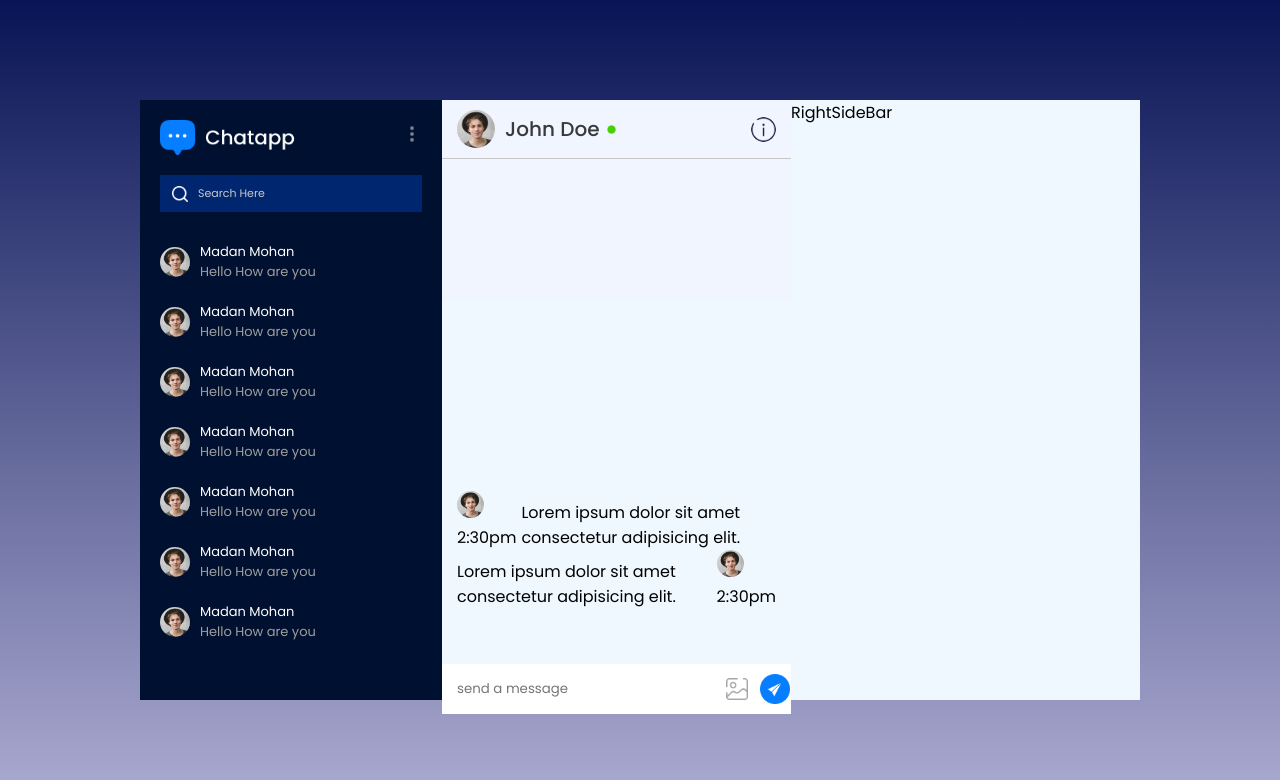
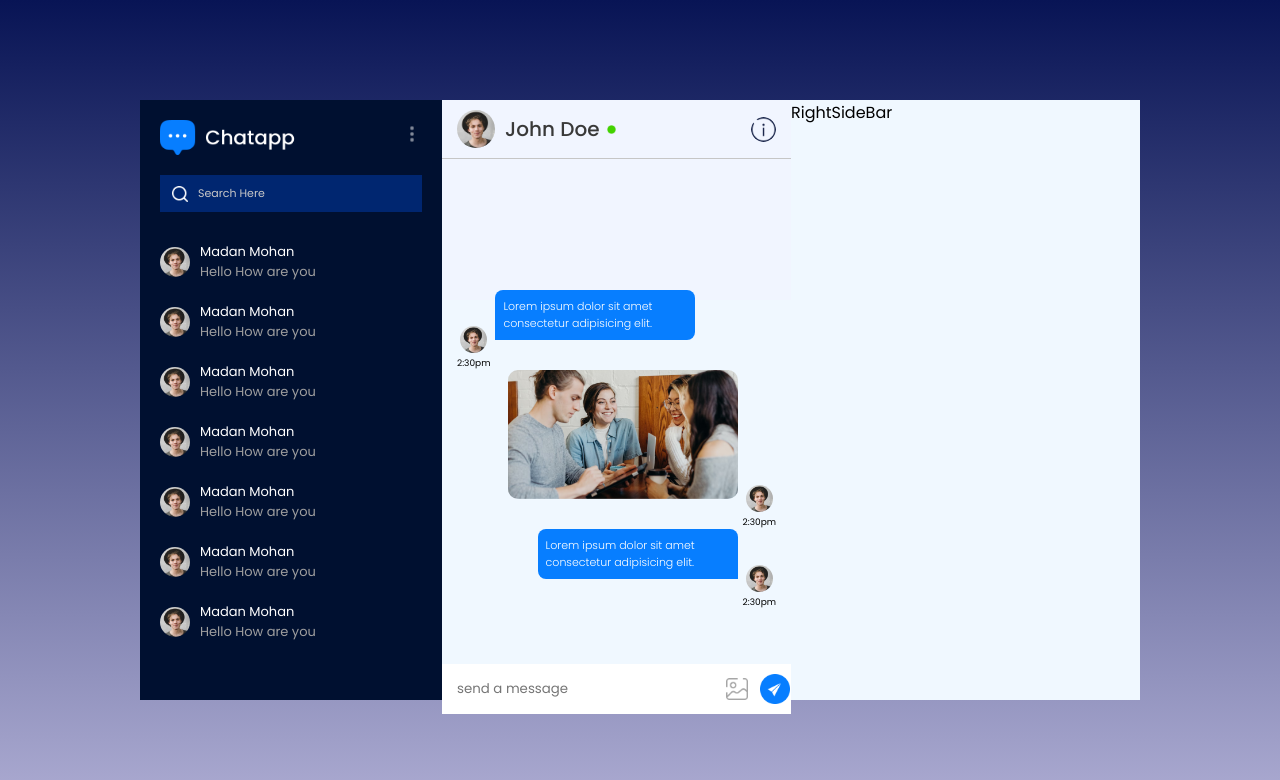
Before and after one commit to Madan-bot05/ChatApp-, a React (Vite) app: page /chat in a window 1280 px wide. Shown: the top 780 px of the page. Built offline with nearby package versions, Linux system fonts and the light colour scheme.

Commit message:
Chat Box completed

```diff
--- a/src/components/chatBox/chatBox.css
+++ b/src/components/chatBox/chatBox.css
@@ -77,3 +77,28 @@
     flex-direction: row-reverse;
     justify-content: start;
 }
+.msg{
+    color: white;
+    background-color: #077EFF;
+    padding: 8px;
+    max-width: 200px;
+    font-size: 11px;
+    font-weight: 300;
+    border-radius: 8px 8px 0px 0px;
+    margin-bottom: 30px;
+}
+.r-msg .msg{
+    border-radius:  8px 8px 8px 0px;
+}
+.s-msg .msg{
+    border-radius:  8px 8px 0px 8px;
+}
+.s-msg div, .r-msg div{
+    text-align: center;
+    font-size: 9px;
+}
+.msg-img{
+    max-width: 230px;
+    margin-bottom: 30px;
+    border-radius: 10px;
+}
--- a/src/components/chatBox/chatBox.jsx
+++ b/src/components/chatBox/chatBox.jsx
@@ -20,6 +20,15 @@
           <p>2:30pm</p>
         </div>
         </div>
+
+        <div className="s-msg">
+          <img className='msg-img' src={assets.pic1} alt="" />
+          <div>
+          <img src={assets.profile_img} alt="" />
+          <p>2:30pm</p>
+        </div>
+        </div>
+
         <div className="r-msg">
           <p className="msg">Lorem ipsum dolor sit amet consectetur adipisicing elit. </p>
           <div>
```
